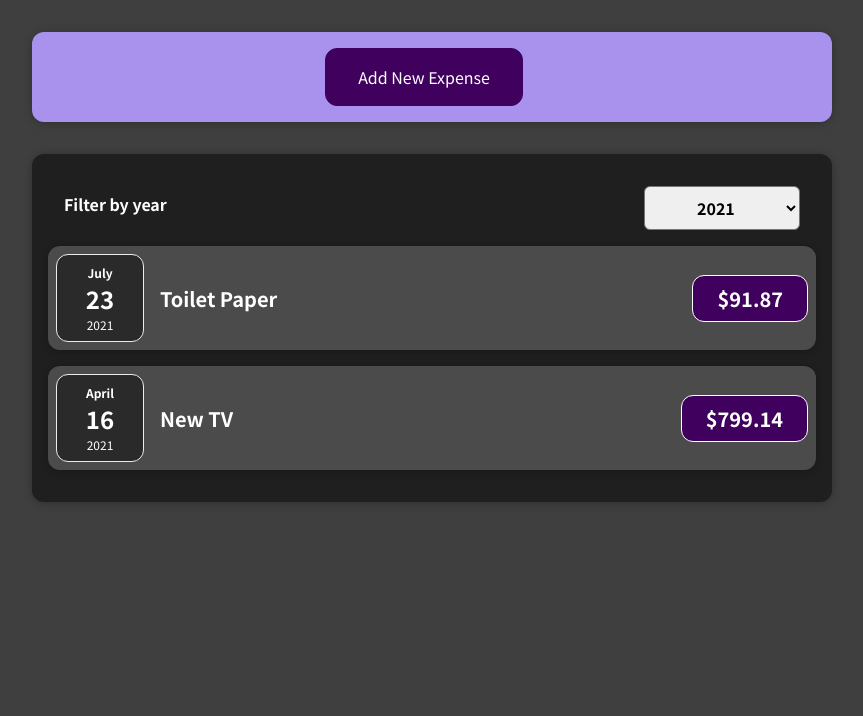
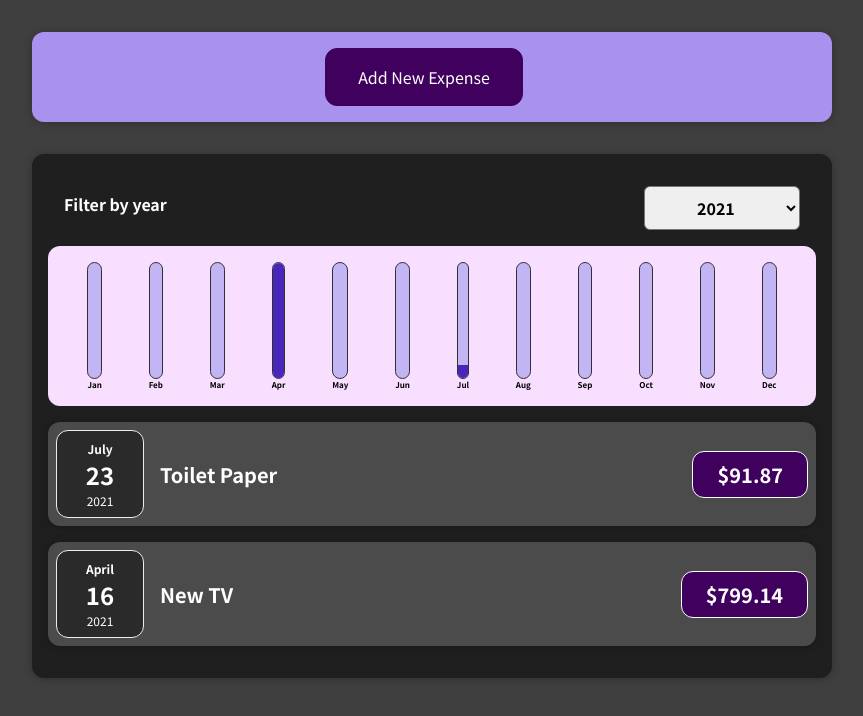
Before and after one commit to renatospaka/expenses-list, a React (Create React App) app: page / in a window 1280 px wide. Shown: the top 716 px of the page, without its empty margins (208-1071 px from the left). Built offline with nearby package versions, Linux system fonts and the light colour scheme.

Commit message:
feat: :sparkles: Chart app
the expenses now are represented by beautiful bars

```diff
--- /dev/null
+++ b/src/components/Chart/Chart.css
@@ -0,0 +1,9 @@
+.chart {
+  padding: 1rem;
+  border-radius: 12px;
+  background-color: #f8dfff;
+  text-align: center;
+  display: flex;
+  justify-content: space-around;
+  height: 10rem;
+}
--- /dev/null
+++ b/src/components/Chart/Chart.js
@@ -0,0 +1,23 @@
+import React from "react";
+import ChartBar from "./ChartBar";
+import "./Chart.css";
+
+const Chart = (props) => {
+  const dataPointsValues = props.dataPoints.map(dataPoint => dataPoint.value);
+  const totalMaximum = Math.max(...dataPointsValues);
+
+  return (
+    <div className="chart">
+      {props.dataPoints.map((dataPoint) => (
+        <ChartBar
+          key={dataPoint.label}
+          value={dataPoint.value}
+          maxValue={totalMaximum}
+          label={dataPoint.label}
+        />
+      ))}
+    </div>
+  );
+}
+
+export default Chart;
--- /dev/null
+++ b/src/components/Chart/ChartBar.css
@@ -0,0 +1,30 @@
+.chart-bar {
+  height: 100%;
+  display: flex;
+  flex-direction: column;
+  align-items: center;
+}
+
+.chart-bar__inner {
+  height: 100%;
+  width: 100%;
+  border: 1px solid #313131;
+  border-radius: 12px;
+  background-color: #c3b4f3;
+  overflow: hidden;
+  display: flex;
+  flex-direction: column;
+  justify-content: flex-end;
+}
+
+.chart-bar__fill {
+  background-color: #4826b9;
+  width: 100%;
+  transition: all 0.3s ease-out;
+}
+
+.chart-bar__label {
+  font-weight: bold;
+  font-size: 0.5rem;
+  text-align: center;
+}
--- /dev/null
+++ b/src/components/Chart/ChartBar.js
@@ -0,0 +1,20 @@
+import React from "react";
+import "./ChartBar.css";
+
+const ChartBar = (props) => {
+  let barFillHeight = "0%"
+  if (props.maxValue > 0) {
+    barFillHeight = Math.round((props.value / props.maxValue) * 100) + "%";
+  }
+
+  return (
+    <div className="chart-bar">
+      <div className="chart-bar__inner">
+        <div className="chart-bar__fill" style={{ height: barFillHeight }}></div>
+      </div>
+      <div className="chart-bar__label">{props.label}</div>
+    </div>
+  )
+}
+
+export default ChartBar;
--- a/src/components/Expenses/Expenses.js
+++ b/src/components/Expenses/Expenses.js
@@ -2,6 +2,8 @@
 import Card from "../UI/Card";
 import ExpensesFilter from "./ExpensesFilter";
 import ExpensesList from "./ExpensesList";
+import ExpensesChart from "./ExpensesChart"
+
 import "./Expenses.css"
 
 const Expenses = (props) => {
@@ -16,6 +18,7 @@
     <div>
       <Card className="expenses">
         <ExpensesFilter selected={year} onChangeYear={filterYearHandler} />
+        <ExpensesChart expenses={filterExpensesHandler} />
         <ExpensesList expenses={filterExpensesHandler} />
       </Card>
     </div>
--- /dev/null
+++ b/src/components/Expenses/ExpensesChart.js
@@ -0,0 +1,29 @@
+import React from "react";
+import Chart from "../Chart/Chart";
+
+const ExpensesChart = (props) => {
+  const chartDataPoints = [
+    {label: "Jan", value: 0},
+    {label: "Feb", value: 0},
+    {label: "Mar", value: 0},
+    {label: "Apr", value: 0},
+    {label: "May", value: 0},
+    {label: "Jun", value: 0},
+    {label: "Jul", value: 0},
+    {label: "Aug", value: 0},
+    {label: "Sep", value: 0},
+    {label: "Oct", value: 0},
+    {label: "Nov", value: 0},
+    {label: "Dec", value: 0},
+  ];
+
+  for (const expense of props.expenses) {
+    const expenseMonth = expense.date.getMonth()  //get an index for the month, starting with 0 for January
+    chartDataPoints[expenseMonth].value += expense.amount
+  }
+  return (
+    <Chart dataPoints={chartDataPoints} />
+  )
+}
+
+export default ExpensesChart;
--- a/src/components/NewExpense/ExpenseForm.js
+++ b/src/components/NewExpense/ExpenseForm.js
@@ -22,7 +22,7 @@
     ev.preventDefault();
     const expenseData = {
       title: title,
-      amount: amount,
+      amount: +amount,
       date: new Date(date),
     }
 
```
